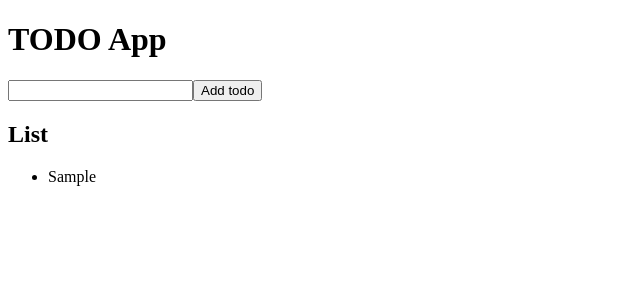
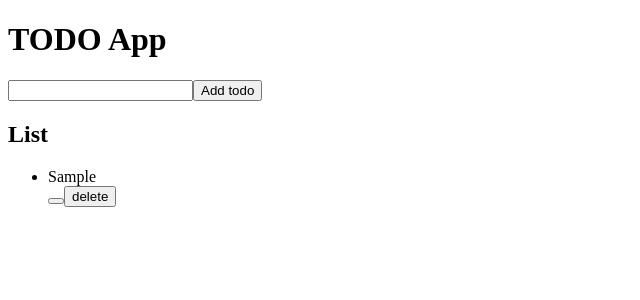
Before and after one commit to ksmxxxxxx/todo-app_react, a React (Create React App) app: page / in a window 1280 px wide. Both pictures are taken after typing "Sample" into the empty fields and a click on the button "Add todo". Shown: the top 300 px of the page, without its empty margins (0-640 px from the left). Built offline with nearby package versions, Linux system fonts and the light colour scheme.

Commit message:
Can delete list item

```diff
--- a/src/AddTodo.js
+++ b/src/AddTodo.js
@@ -3,19 +3,18 @@ import React from 'react';
 export class AddTodo extends React.Component {
   constructor(props) {
     super(props);
-    this.state = { title: "" };
+    this.state = { title: "", status: "" };
   }
 
   handleChange = ev => {
     const title = ev.target.value;
-    this.setState( { title: title } );
+    this.setState( { title: title} );
   }
 
   handleSubmit = ev => {
     ev.preventDefault();
-    //alert(this.state.title);
-    this.props.addTodo(this.state.title);
-    this.setState({ title: "" });
+    this.props.addTodo(this.state.title, this.state.status);
+    this.setState({ title: "", status: "" });
   }
 
 
--- a/src/App.js
+++ b/src/App.js
@@ -15,10 +15,26 @@ class App extends React.Component {
 
   addTodo = title => {
     this.setState({
-      todolist: [ ...this.state.todolist, { title: title } ],
+      todolist: [ ...this.state.todolist, { title: title , index: this.state.nextId + 1, done: false} ],
       nextId: this.state.nextId + 1
     });
   };
+
+  updateStatus = index => {
+    const todoItems = this.state.todolist.slice();
+    const todoItem = todoItems[index - 1];
+    todoItem.done = !todoItem.done;
+    todoItems[index - 1] = todoItem;
+    const statusLabel = todoItem.done? 'incompleted' : 'completed';
+    console.log(statusLabel);
+    this.setState({todoItems});
+  }
+
+  removeTodo = id => {
+    this.setState({
+      todolist: this.state.todolist.filter(todo => (todo.id !== id))
+    })
+  }
 
   render() {
     const todolist = this.state.todolist;
@@ -26,10 +42,10 @@ class App extends React.Component {
     return (
       <>
         <h1>TODO App</h1>
-        <AddTodo addTodo={ addTodo } />
+        <AddTodo addTodo={addTodo} />
         <h2>List</h2>
         <ul>
-          <List todolist={ todolist } />
+          <List removeTodo={this.removeTodo} todolist={todolist} updateStatus={this.updateStatus} />
         </ul>
       </>
     );
--- a/src/List.js
+++ b/src/List.js
@@ -6,10 +6,18 @@ export class List extends React.Component {
   }
 
   render() {
+    const buttonText = this.props.done
+    console.log(buttonText);
     return (
       <>
-      {this.props.todolist.map(({ title }) => (
-        <li>{ title }</li>
+      {this.props.todolist.map(post => (
+        <>
+          <li key={post.index}>
+            {post.title}
+          </li>
+          <button onClick={ () => this.props.updateStatus(post.index) }>{ buttonText }</button>
+          <button onClick={ () => this.props.removeTodo(post.id) }>delete</button>
+        </>
       ))}
       </>
     )
```
